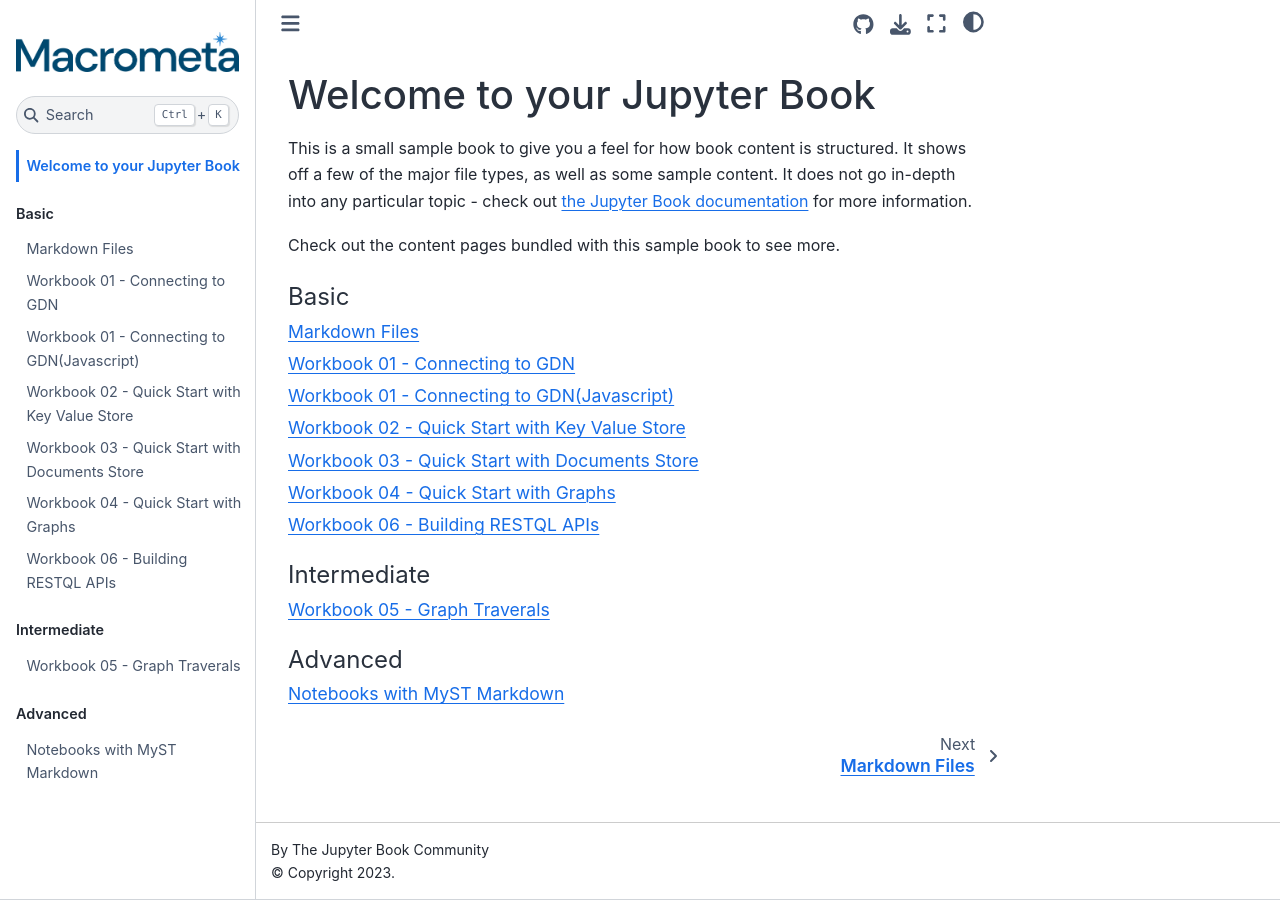
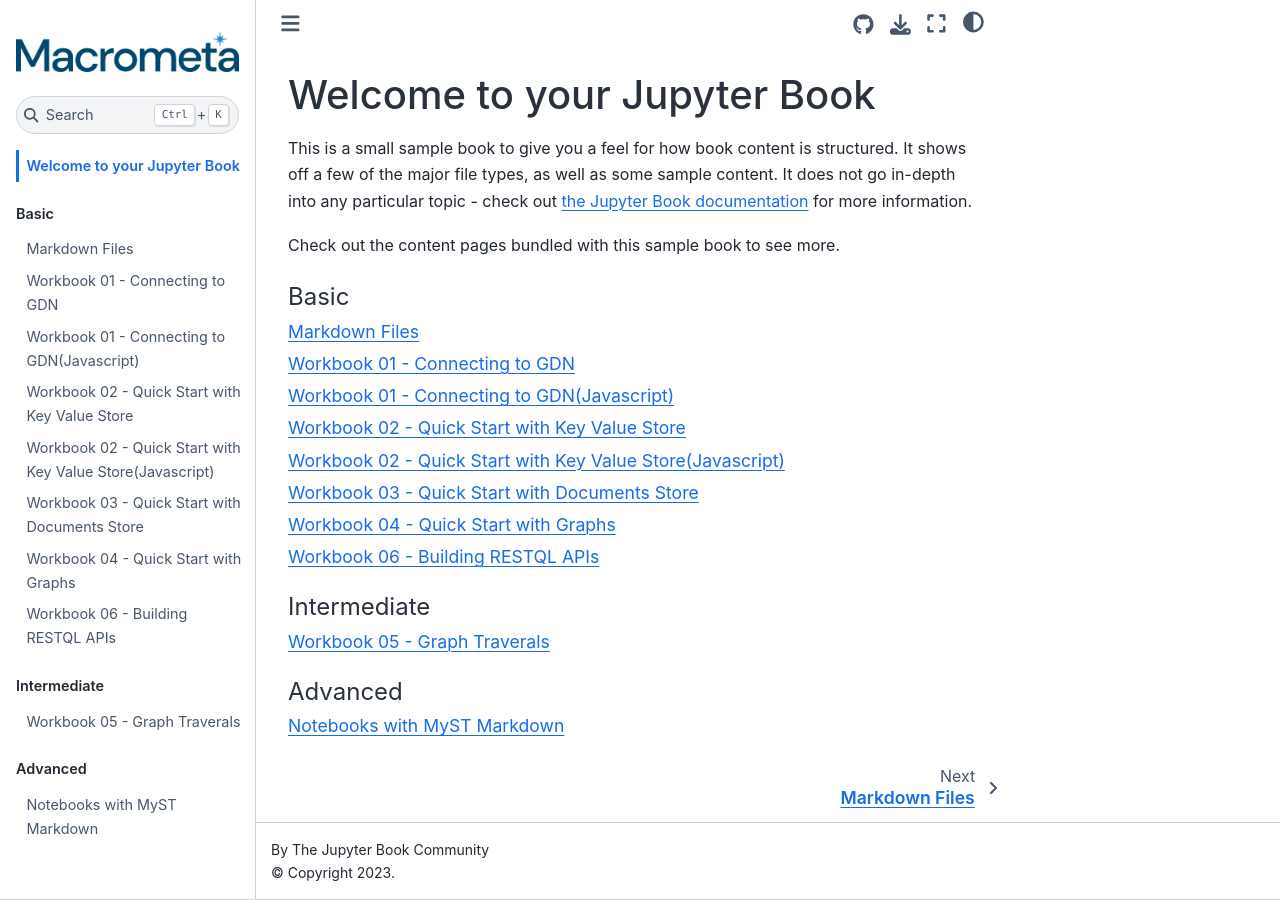
Before and after one commit to Macrometacorp/notebooks, a Jupyter Book: the page built from intro.md, in a window 1280 px wide. Built offline with Jupyter Book 1.0.4 settings and Sphinx 7.4.7 and the Sphinx Book theme 1.1.4, drawn with Linux system fonts in a browser that asks for light colours.

Commit message:
Added javascript book for key value store

```diff
--- a/_toc.yml
+++ b/_toc.yml
@@ -10,6 +10,7 @@
   - file: 01_connect_gdn(Python)
   - file: 01_connect_gdn(javascript)
   - file: 02_key_value_store(Python)
+  - file: 02_key_value_store(javascript).ipynb
   - file: 03_docs_store(Python)
   - file: 04_graphs(Python)
   - file: 06_building_restql_apis(Python)
```
Also changed, not shown: 02_key_value_store(javascript).ipynb (added).
